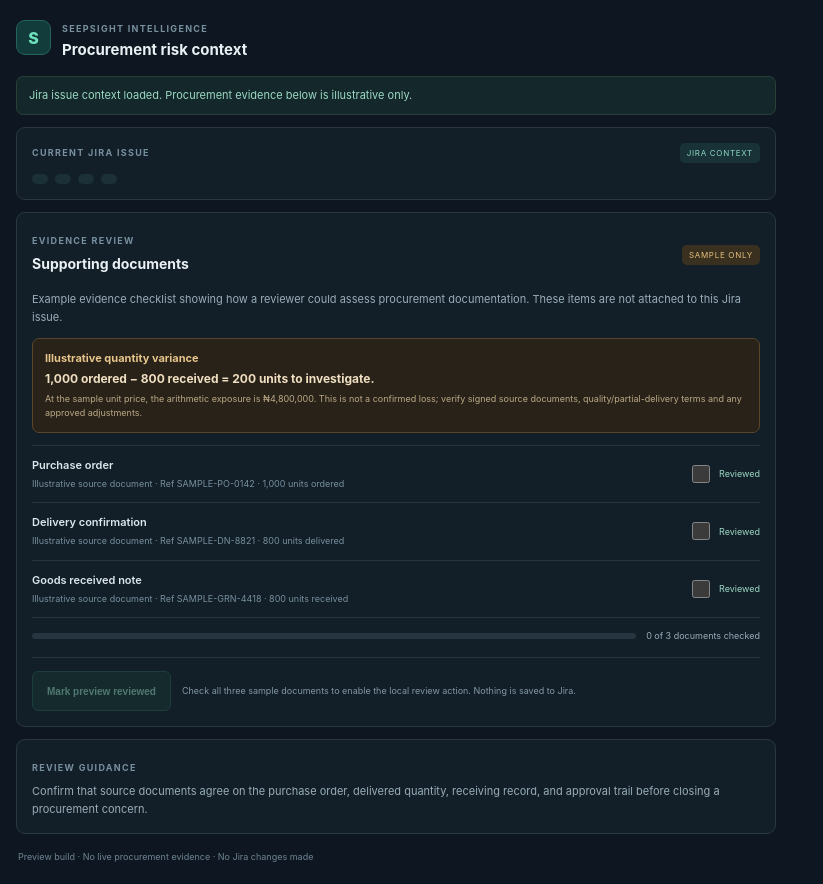
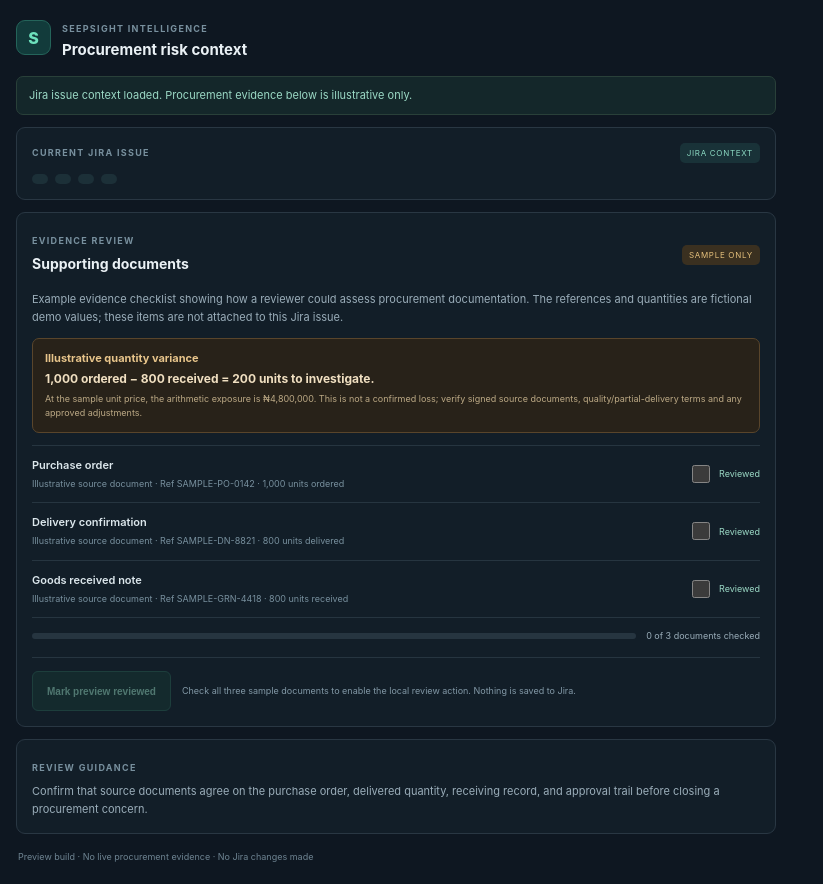
Before and after one commit to damolajalal/Seepsight-Intelligence-for-Jira, a website with bundled scripts: page static/issue-panel/index.html in a window 1280 px wide. Shown: the whole page, without its empty margins (0-823 px from the left). Built offline with nearby package versions, Linux system fonts and the light colour scheme; what @forge/bridge would draw is missing.

Commit message:
Clarify sample evidence references are fictional

```diff
--- a/static/issue-panel/index.html
+++ b/static/issue-panel/index.html
@@ -29,7 +29,7 @@
 
     <section class="evidence">
       <div class="section-heading"><div><span class="eyebrow">EVIDENCE REVIEW</span><h2>Supporting documents</h2></div><span class="sample-tag">SAMPLE ONLY</span></div>
-      <p class="section-copy">Example evidence checklist showing how a reviewer could assess procurement documentation. These items are not attached to this Jira issue.</p>
+      <p class="section-copy">Example evidence checklist showing how a reviewer could assess procurement documentation. The references and quantities are fictional demo values; these items are not attached to this Jira issue.</p>
       <div class="variance-callout" role="note"><b>Illustrative quantity variance</b><span>1,000 ordered − 800 received = 200 units to investigate.</span><small>At the sample unit price, the arithmetic exposure is ₦4,800,000. This is not a confirmed loss; verify signed source documents, quality/partial-delivery terms and any approved adjustments.</small></div>
       <ul id="evidence-list" class="evidence-list"></ul>
       <div class="evidence-progress" aria-label="Evidence review progress"><div class="progress-track"><div id="evidence-progress-bar" class="progress-fill" role="progressbar" aria-label="Sample evidence reviewed" aria-valuemin="0" aria-valuenow="0" aria-valuemax="3"></div></div><span id="evidence-progress">0 of 3 documents checked</span></div>
```
